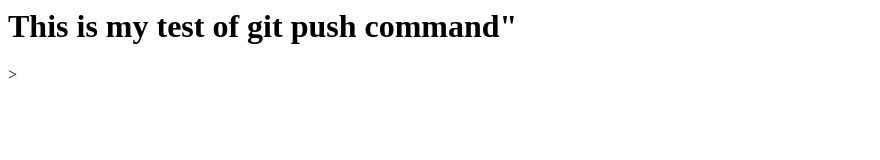
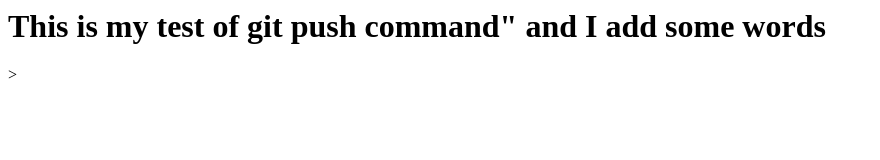
Before and after one commit to zhiminxi/my-test1, a plain HTML site: page my-test1/index.html in a window 1280 px wide. Shown: the whole page, without its empty margins (0-880 px from the left). Drawn offline with Linux system fonts and the light colour scheme.

Commit message:
first change

```diff
--- a/my-test1/index.html
+++ b/my-test1/index.html
@@ -1,3 +1,3 @@
 <html>
-<h1>This is my test of git push command"</h1>
+<h1>This is my test of git push command" and I add some words</h1>
 </html>>
```
